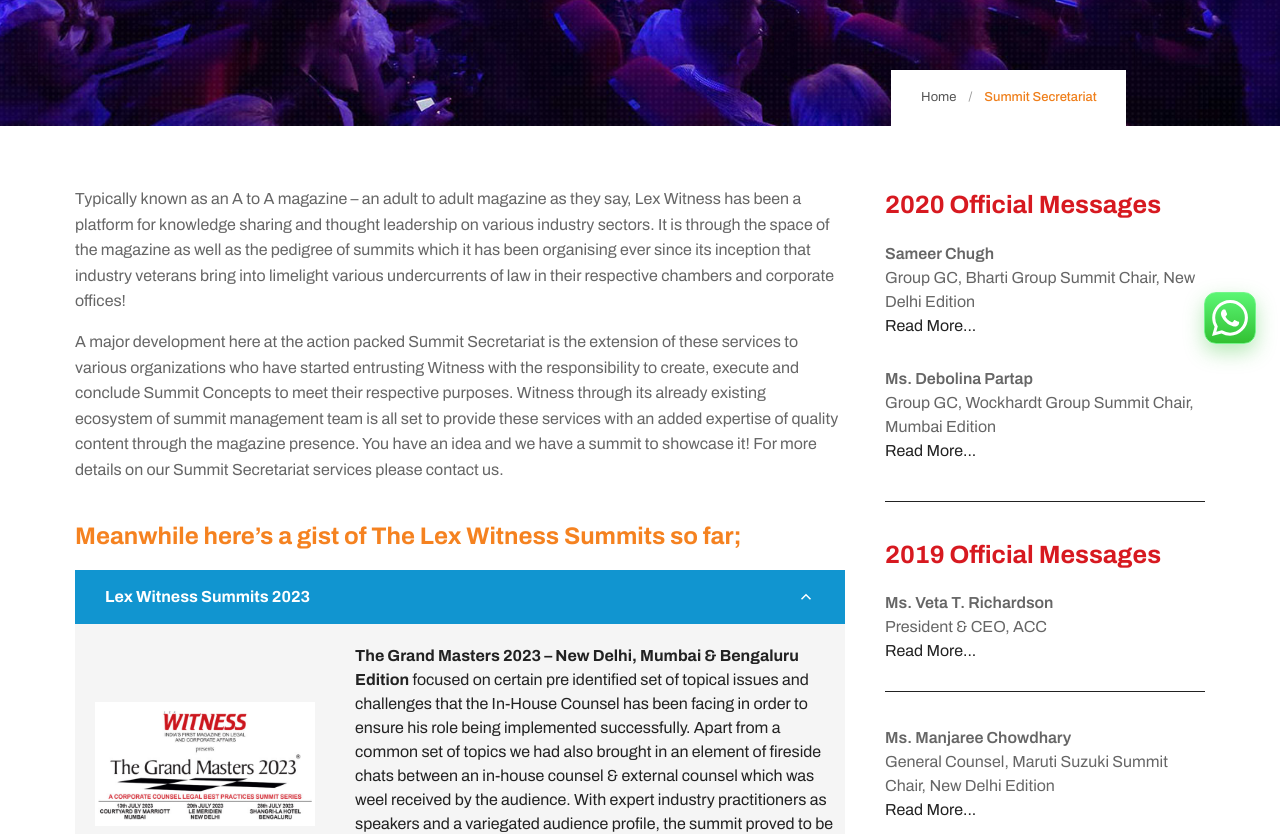
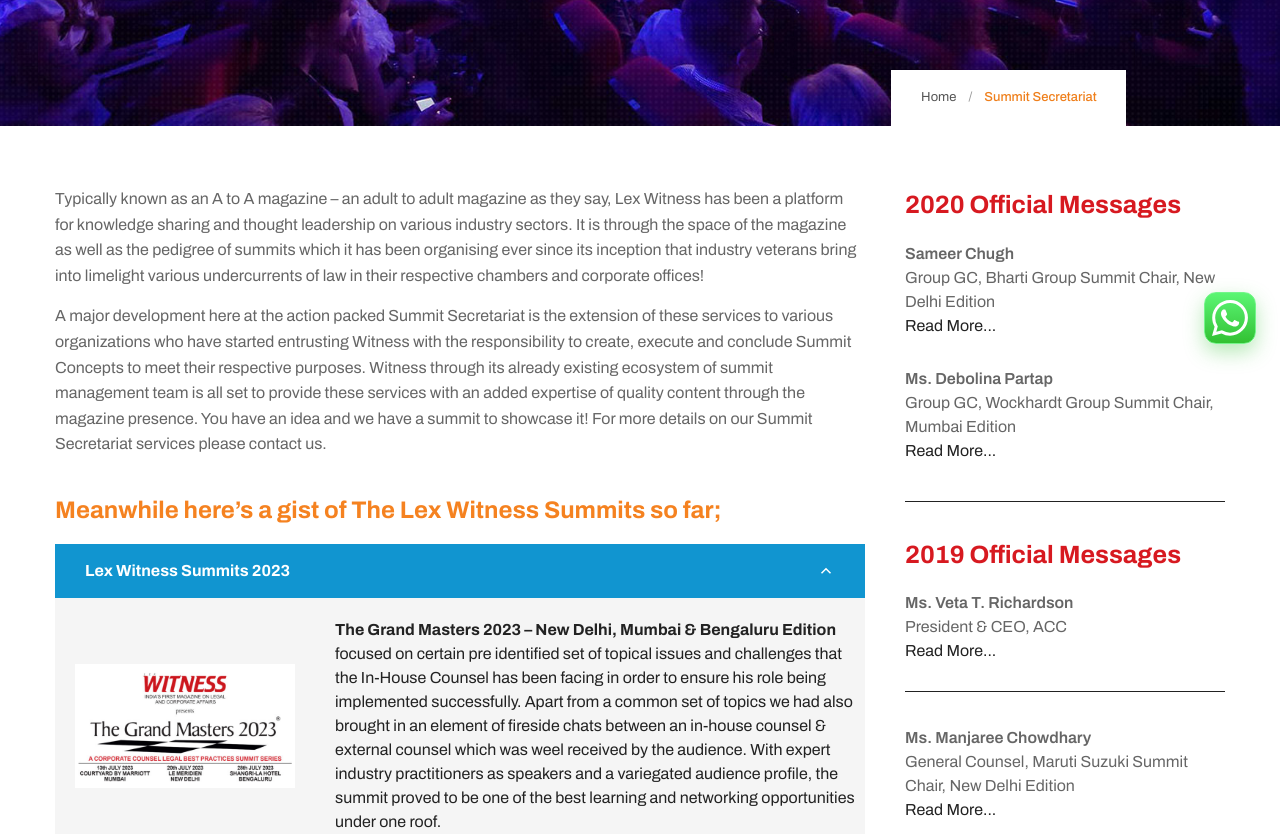
Before and after one commit to techmistriz/bfls-fe, a Next.js app: page /summit-secretariat in a window 1280 px wide. Shown: the part 360-1194 px from the top of the page. Built offline with nearby package versions, Linux system fonts and the light colour scheme; no server answers; what react-google-recaptcha-v3 would draw is missing.

Commit message:
fix: align speakers section with common container

```diff
--- a/src/app/(public)/contact/page.tsx
+++ b/src/app/(public)/contact/page.tsx
@@ -117,7 +117,7 @@
           ×
         </span>
 
-        <div className="relative z-[5] mx-auto flex min-h-[500px] w-full max-w-[1130px] flex-col items-center px-4 pb-[115px] pt-[135px] sm:px-0 max-md:pb-[80px] max-md:pt-[80px] max-sm:min-h-0 max-sm:px-[15px] max-sm:pb-[55px] max-sm:pt-[60px]">
+        <div className="relative z-[5] mx-auto flex min-h-[500px] w-full max-w-[1170px] flex-col items-center px-4 pb-[115px] pt-[135px] sm:px-0 max-md:pb-[80px] max-md:pt-[80px] max-sm:min-h-0 max-sm:px-[15px] max-sm:pb-[55px] max-sm:pt-[60px]">
           <div className="relative z-[5] mb-[28px] text-center sm:mb-[32px] max-sm:mb-[25px]">
             <h2
               className="pointer-events-none absolute left-1/2 top-[85%] z-0 -translate-x-1/2 -translate-y-1/2 whitespace-nowrap text-[48px] font-extrabold leading-[1.15] text-[#fff] sm:text-[158px] max-sm:text-[38px]"
--- a/src/app/(public)/summit-secretariat/SummitSecretriatClient.tsx
+++ b/src/app/(public)/summit-secretariat/SummitSecretriatClient.tsx
@@ -20,7 +20,7 @@
       {/* ---------- SUMMIT SECRETARIAT CONTENT ---------- */}
 
       <section className="w-full bg-white">
-        <div className="mx-auto max-w-[1130px] px-6 py-[55px] lg:px-0 lg:py-[60px] max-md:py-[45px] max-sm:px-[20px] max-sm:py-[35px]">
+        <div className="mx-auto max-w-[1170px] px-6 py-[55px] lg:px-0 lg:py-[60px] max-md:py-[45px] max-sm:px-[20px] max-sm:py-[35px]">
           <div className="grid grid-cols-[1fr_320px] gap-[40px] max-lg:grid-cols-[1fr_300px] max-md:grid-cols-1 max-md:gap-[45px]">
             {/* ---------- LEFT CONTENT ---------- */}
 
--- a/src/components/sections/Speakers.tsx
+++ b/src/components/sections/Speakers.tsx
@@ -55,7 +55,7 @@
       <div className="speaker-dot-animation pointer-events-none absolute left-[8%] top-[300px] hidden h-[8px] w-[8px] rounded-full bg-[#e8edf2] lg:block" />
       <div className="speaker-dot-animation-2 pointer-events-none absolute right-[9%] top-[300px] hidden h-[8px] w-[8px] rounded-full bg-[#e8edf2] lg:block" />
 
-      <div className="relative mx-auto max-w-[2000px] px-5 sm:px-8 lg:px-10">
+      <div className="relative mx-auto max-w-[1170px] px-4 sm:px-6">
         <div className="text-center">
           <p className="mb-[8px] text-[25px] font-bold leading-tight text-[#f58216] sm:text-[27px]">
             Confirmed Speakers
```
